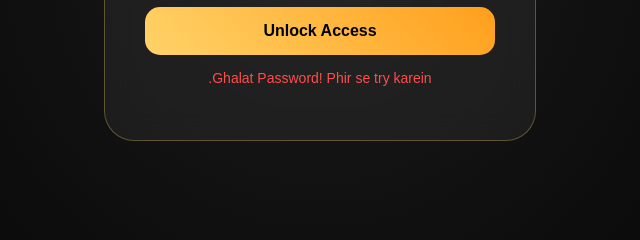
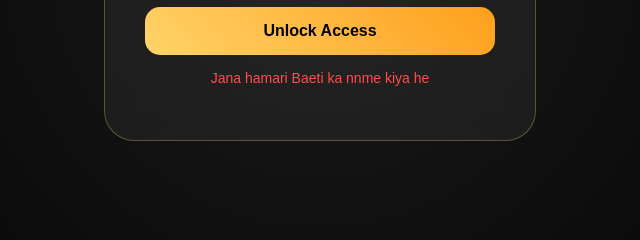
Before and after one commit to itxazeemking47/My_Family, a plain HTML site: page password.html in a window 1280 px wide. Both pictures are taken after a click on the button "Unlock Access". Shown: the part 444-684 px from the top of the page, 320-960 px from the left. Drawn offline with Linux system fonts and the light colour scheme.

Commit message:
Update password.html

```diff
--- a/password.html
+++ b/password.html
@@ -3,7 +3,7 @@
 <head>
     <meta charset="UTF-8">
     <meta name="viewport" content="width=device-width, initial-scale=1.0">
-    <title>Private Memories | Access Denied</title>
+    <title>Private Memories | Only My Wife can Enter</title>
     <style>
         body { margin: 0; padding: 0; background: #000; font-family: 'Lexend', sans-serif; overflow: hidden; }
 
@@ -48,7 +48,7 @@
             <p style="color:#ccc; margin-bottom: 20px;">Sirf authorized access allowed hai...</p>
             <input type="password" id="pass-input" placeholder="Enter Password..." autocomplete="off">
             <button onclick="checkPassword()">Unlock Access</button>
-            <p id="error-msg">Ghalat Password! Phir se try karein.</p>
+            <p id="error-msg">Jana hamari Baeti ka nnme kiya he</p>
         </div>
     </div>
 
```
